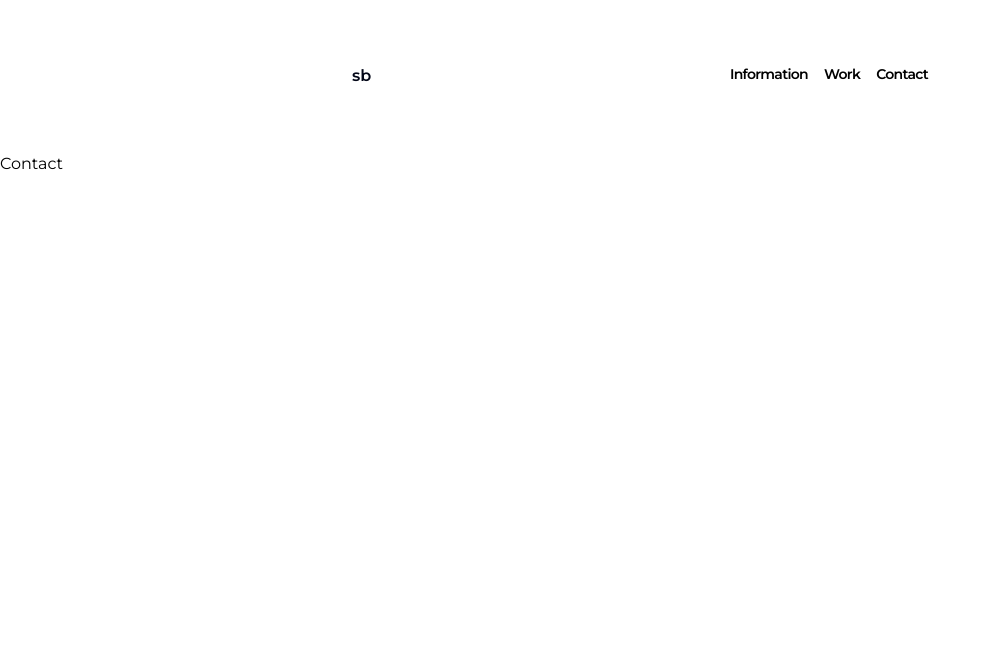
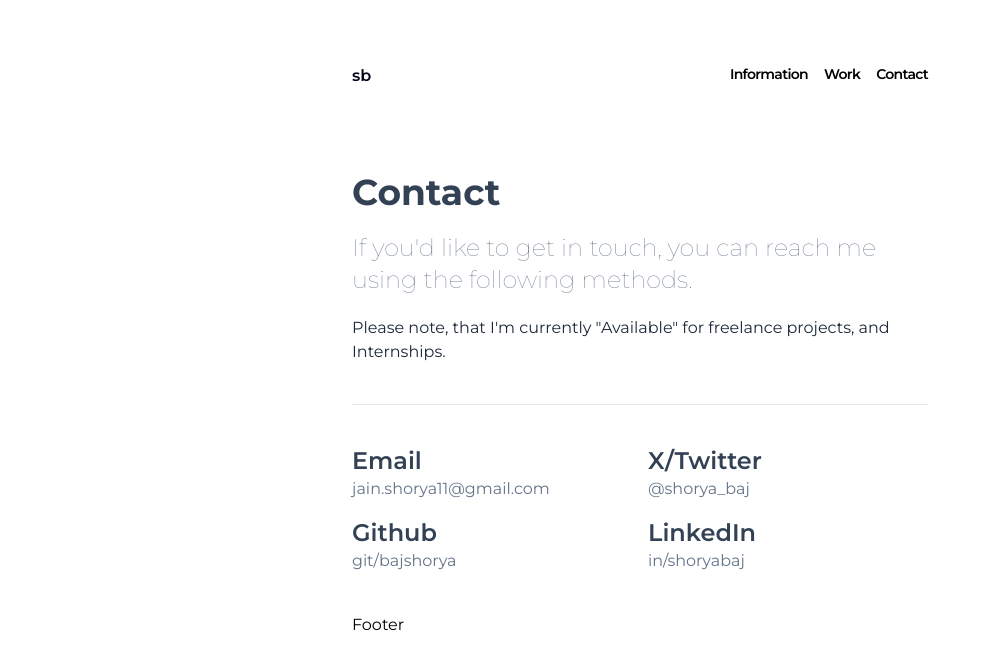
Before and after one commit to bajshorya/Portfolio, a React (Vite) app: page /contact in a window 1280 px wide. Shown: the top 668 px of the page, without its empty margins (0-992 px from the left). Built offline with nearby package versions, Linux system fonts and the light colour scheme.

Commit message:
made the contact page

```diff
--- /dev/null
+++ b/src/Components/ContactCard.jsx
@@ -0,0 +1,43 @@
+import React from "react";
+import { ContactLinks } from "./ContactLinks";
+
+export const ContactCard = () => {
+  return (
+    <div>
+      {" "}
+      <div className="text-4xl font-bold text-slate-700 my-5">Contact </div>
+      <div className="text-2xl text-slate-500 font-thin mt-5">
+        If you'd like to get in touch, you can reach me using the following
+        methods.
+      </div>
+      <div className="text-slate-800  mt-5">
+        Please note, that I'm currently "Available" for freelance projects, and
+        Internships.
+      </div>
+      <hr className="my-10" />
+      <div className="my-10">
+        <div className="grid grid-cols-1 md:grid-cols-2 gap-4">
+          <ContactLinks contact={"Email"} link={"jain.shorya11@gmail.com"} />
+          <ContactLinks
+            contact={"X/Twitter"}
+            link={"@shorya_baj"}
+            isExternal={true}
+            toLink="https://x.com/shorya_baj"
+          />
+          <ContactLinks
+            contact={"Github"}
+            link={"git/bajshorya"}
+            isExternal={true}
+            toLink="https://github.com/bajshorya"
+          />
+          <ContactLinks
+            contact={"LinkedIn"}
+            link={"in/shoryabaj"}
+            isExternal={true}
+            toLink="https://www.linkedin.com/in/shoryabaj-2a286279/"
+          />
+        </div>
+      </div>
+    </div>
+  );
+};
--- /dev/null
+++ b/src/Components/ContactLinks.jsx
@@ -0,0 +1,33 @@
+import React from "react";
+import { Link } from "react-router-dom";
+
+export const ContactLinks = ({
+  contact,
+  link,
+  toLink = "",
+  isExternal = false,
+}) => {
+  return (
+    <>
+      {!isExternal ? (
+        <Link to={toLink}>
+          <div className="hover:cursor-pointer text-left">
+            <div className="text-2xl font-semibold text-slate-700">
+              {contact}
+            </div>
+            <div className="text-slate-500">{link}</div>
+          </div>
+        </Link>
+      ) : (
+        <a href={toLink} target="_blank" rel="noopener noreferrer">
+          <div className="hover:cursor-pointer text-left">
+            <div className="text-2xl font-semibold text-slate-700">
+              {contact}
+            </div>
+            <div className="text-slate-500">{link}</div>
+          </div>
+        </a>
+      )}
+    </>
+  );
+};
--- a/src/pages/Contact.jsx
+++ b/src/pages/Contact.jsx
@@ -1,13 +1,20 @@
 import React from "react";
 import { Navbar } from "../Components/Navbar";
+import { ContactCard } from "../Components/ContactCard";
+import { Footer } from "../Components/Footer";
 
 export const Contact = () => {
   return (
     <div>
-      <div>
+      <div className="max-w-2xl lg:max-w-xl mx-auto">
         <Navbar />
+        <div>
+          <ContactCard />
+        </div>
+        <div>
+          <Footer />
+        </div>
       </div>
-      <div>Contact</div>
     </div>
   );
 };
```
